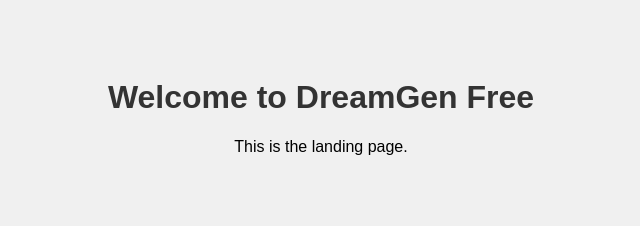
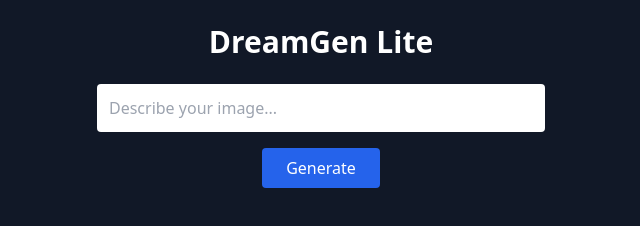
Before and after one commit to aching76/Alfa77, a plain HTML site: page index.html in a window 1280 px wide. Shown: the whole page, without its empty margins (319-959 px from the left). Drawn offline with nearby package versions, Linux system fonts and the light colour scheme.

Commit message:
Add files via upload

```diff
--- a/index.html
+++ b/index.html
@@ -2,14 +2,18 @@
 <!DOCTYPE html>
 <html lang="en">
 <head>
-    <meta charset="UTF-8" />
-    <meta name="viewport" content="width=device-width, initial-scale=1.0" />
-    <title>DreamGen Free</title>
-    <link rel="stylesheet" href="style.css" />
+  <meta charset="UTF-8" />
+  <meta name="viewport" content="width=device-width, initial-scale=1.0" />
+  <title>DreamGen Lite</title>
+  <script src="script.js" defer></script>
+  <link href="https://cdn.jsdelivr.net/npm/tailwindcss@2.2.19/dist/tailwind.min.css" rel="stylesheet">
 </head>
-<body>
-    <h1>Welcome to DreamGen Free</h1>
-    <p>This is the landing page.</p>
-    <script src="script.js"></script>
+<body class="bg-gray-900 text-white flex flex-col items-center min-h-screen p-6">
+  <h1 class="text-3xl font-bold mb-6">DreamGen Lite</h1>
+  <input id="prompt" type="text" placeholder="Describe your image..." class="w-full max-w-md p-3 rounded text-black" />
+  <button onclick="generateImage()" class="mt-4 px-6 py-2 bg-blue-600 hover:bg-blue-700 rounded">Generate</button>
+  <div id="result" class="mt-8 flex justify-center">
+    <img id="image" src="" alt="" class="max-w-full rounded shadow-lg hidden"/>
+  </div>
 </body>
 </html>
--- a/script.js
+++ b/script.js
@@ -1,2 +1,25 @@
 
-console.log("DreamGen script loaded.");
+async function generateImage() {
+  const prompt = document.getElementById("prompt").value;
+  const image = document.getElementById("image");
+  image.classList.add("hidden");
+
+  const response = await fetch("https://api-inference.huggingface.co/models/stabilityai/stable-diffusion-2", {
+    method: "POST",
+    headers: {
+      "Authorization": "Bearer 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", // token publik demo
+      "Content-Type": "application/json",
+    },
+    body: JSON.stringify({ inputs: prompt })
+  });
+
+  if (!response.ok) {
+    alert("Failed to generate image.");
+    return;
+  }
+
+  const blob = await response.blob();
+  const url = URL.createObjectURL(blob);
+  image.src = url;
+  image.classList.remove("hidden");
+}
```
Also changed, not shown: vercel.json (added).
